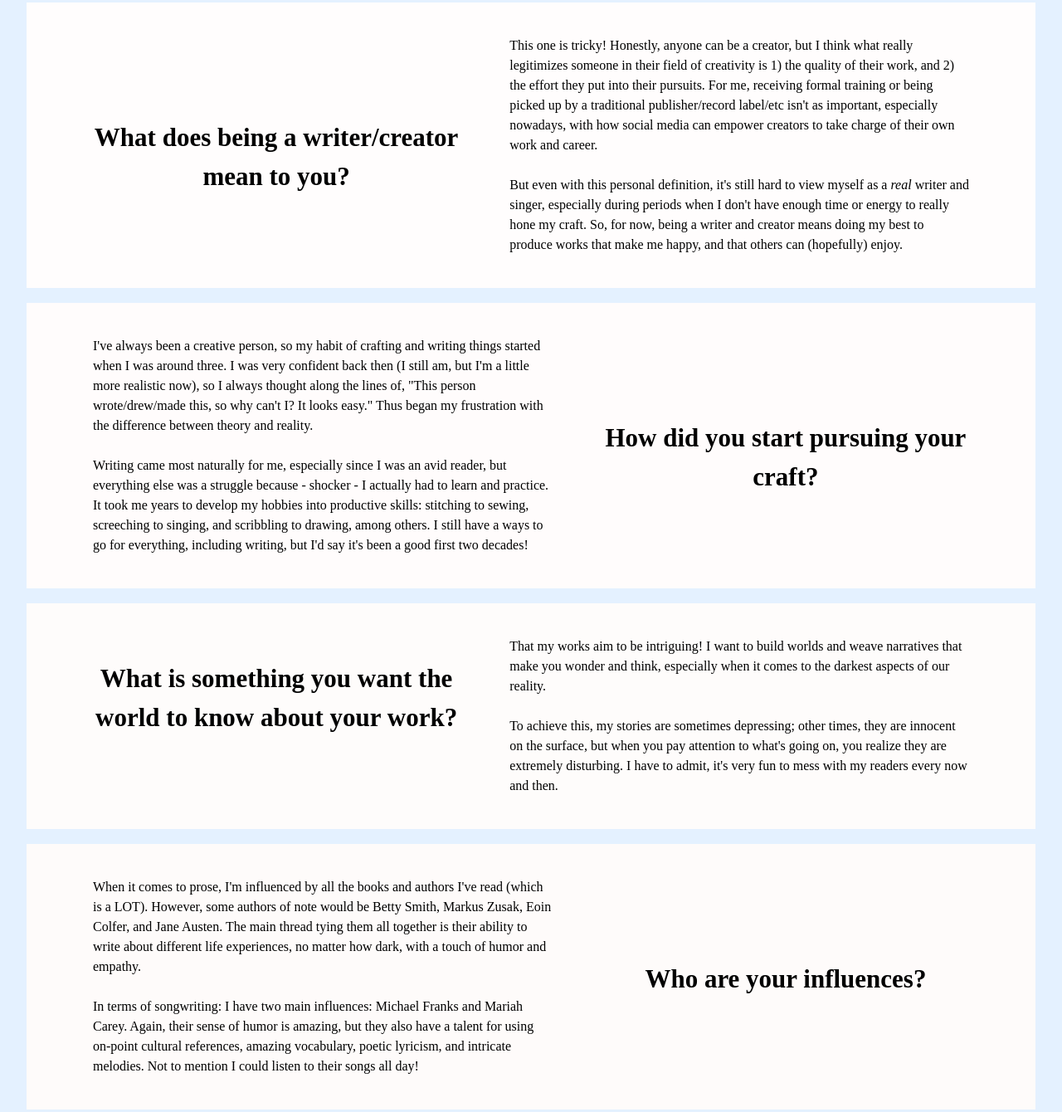
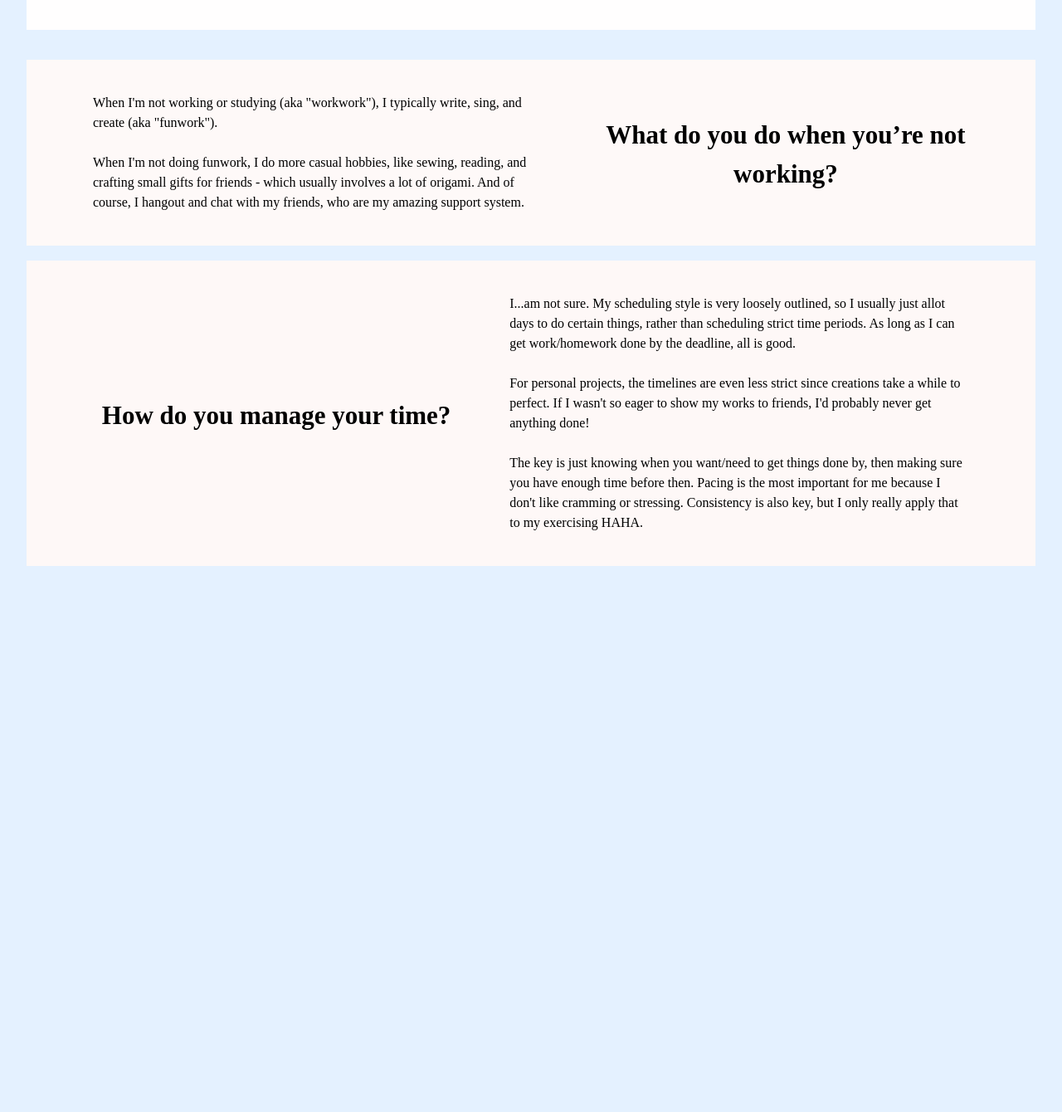
Before and after one commit to katelynnbautistayoung/katelynnbautistayoung.github.io, a plain HTML site: page resume.html in a window 1280 px wide. Shown: the part 924-2264 px from the top of the page at 83% size. After the commit the page ends 1638 px from the top, so only its background shows below. Drawn offline with Linux system fonts and the light colour scheme; a web font is replaced by a local one.

Commit message:
Update resume.html

```diff
--- a/resume.html
+++ b/resume.html
@@ -8,12 +8,12 @@
 
 <meta property="og:url"                content="index.html" />
 <meta property="og:type"               content="page" />
-<meta property="og:title"              content="Home Page of Katelynn Bautista Young" />
+<meta property="og:title"              content="Resume Page of Katelynn Bautista Young" />
 <meta property="og:image"              content="https://github.com/katelynnbautistayoung/katelynnbautistayoung.github.io/blob/main/K.png" />
 
 <link rel="shortcut icon" href="https://github.com/katelynnbautistayoung/katelynnbautistayoung.github.io/blob/main/K.png" />
 
-<title>Home Page of Katelynn Bautista Young</title>
+<title>Resume Page of Katelynn Bautista Young</title>
 
     <!-- import the webpage's stylesheet -->
     <link rel="stylesheet" href="/style.css" />
@@ -34,12 +34,13 @@
 
 
       <div class="nav" id="MainNav">
-          <a class="active" href="index.html">Home</a>
-          <a href="resume.html">Resume</a>
+          <a href="index.html">Home</a>
+          <a class="active" href="resume.html">Resume</a>
           <a href="socialmedia.html">Social Media</a>
           <a href="pressreleases.html">Press Releases</a>
           <a href="articles.html">Articles</a>
           <a href="workingon.html">Working On...</a>
+          <a href="referenceletters.html">Reference Letters</a>
           <a href="contact.html">Contact</a>
           <a href="javascript:void(0);" class="icon" onclick="myFunction()">
           <i class="fa fa-bars"></i>
@@ -103,148 +104,7 @@
 
     <br />
 
-    <div class="card" style="background-color: #fffdfd">
-      <div class="row">
-        <div class="abouttitle">
-          <br /><br /><br /><br /><br />
-          <h4>What does being a writer/creator mean to you?</h4>
-        </div>
 
-        <div class="abouttext">
-          <p>
-            This one is tricky! Honestly, anyone can be a creator, but I think
-            what really legitimizes someone in their field of creativity is 1)
-            the quality of their work, and 2) the effort they put into their
-            pursuits. For me, receiving formal training or being picked up by a
-            traditional publisher/record label/etc isn't as important,
-            especially nowadays, with how social media can empower creators to
-            take charge of their own work and career.
-            <br /><br />
-            But even with this personal definition, it's still hard to view
-            myself as a <i>real</i> writer and singer, especially during periods
-            when I don't have enough time or energy to really hone my craft. So,
-            for now, being a writer and creator means doing my best to produce
-            works that make me happy, and that others can (hopefully) enjoy.
-          </p>
-        </div>
-      </div>
-    </div>
-
-    <br />
-
-    <div class="card" style="background-color: #fffcfc">
-      <div class="row">
-        <div class="abouttext">
-          <p>
-            I've always been a creative person, so my habit of crafting and
-            writing things started when I was around three. I was very confident
-            back then (I still am, but I'm a little more realistic now), so I
-            always thought along the lines of, "This person wrote/drew/made
-            this, so why can't I? It looks easy." Thus began my frustration with
-            the difference between theory and reality.
-            <br /><br />
-            Writing came most naturally for me, especially since I was an avid
-            reader, but everything else was a struggle because - shocker - I
-            actually had to learn and practice. It took me years to develop my
-            hobbies into productive skills: stitching to sewing, screeching to
-            singing, and scribbling to drawing, among others. I still have a
-            ways to go for everything, including writing, but I'd say it's been
-            a good first two decades!
-          </p>
-        </div>
-
-        <div class="abouttitle">
-          <br /><br /><br /><br /><br />
-          <h4 style="text-align: center">
-            How did you start pursuing your craft?
-          </h4>
-        </div>
-      </div>
-    </div>
-
-    <br />
-
-    <div class="card" style="background-color: #fefcfb">
-      <div class="row">
-        <div class="abouttitle">
-          <br /><br />
-          <h4>What is something you want the world to know about your work?</h4>
-        </div>
-
-        <div class="abouttext">
-          <p>
-            That my works aim to be intriguing! I want to build worlds and weave
-            narratives that make you wonder and think, especially when it comes
-            to the darkest aspects of our reality.
-            <br /><br />
-            To achieve this, my stories are sometimes depressing; other times,
-            they are innocent on the surface, but when you pay attention to
-            what's going on, you realize they are extremely disturbing. I have
-            to admit, it's very fun to mess with my readers every now and then.
-          </p>
-        </div>
-      </div>
-    </div>
-
-    <br />
-
-    <div class="card" style="background-color: #fefbfa">
-      <div class="row">
-        <div class="abouttext">
-          <p>
-            When it comes to prose, I'm influenced by all the books and authors
-            I've read (which is a LOT). However, some authors of note would be
-            Betty Smith, Markus Zusak, Eoin Colfer, and Jane Austen. The main
-            thread tying them all together is their ability to write about
-            different life experiences, no matter how dark, with a touch of
-            humor and empathy.
-            <br /><br />
-            In terms of songwriting: I have two main influences: Michael Franks
-            and Mariah Carey. Again, their sense of humor is amazing, but they
-            also have a talent for using on-point cultural references, amazing
-            vocabulary, poetic lyricism, and intricate melodies. Not to mention
-            I could listen to their songs all day!
-          </p>
-        </div>
-
-        <div class="abouttitle">
-          <br /><br /><br /><br /><br />
-          <h4 style="text-align: center">Who are your influences?</h4>
-        </div>
-      </div>
-    </div>
-
-    <br />
-
-    <div class="card" style="background-color: #fefaf9">
-      <div class="row">
-        <div class="abouttitle">
-          <br /><br /><br /><br /><br /><br /><br /><br />
-          <h4>What are your biggest aspirations?</h4>
-        </div>
-
-        <div class="abouttext">
-          <p>
-            I have to divvy this up into three parts: writing, music, and
-            career.
-            <br /><br />
-            For my writing, my biggest aspirations are to publish several novels
-            and poetry collections, some through self-publishing and some
-            through traditional publishing. I'd also love to create a comic
-            series and an interactive fiction game!
-            <br /><br />
-            I'm an indie artist, so I don't expect to ever have as much
-            recognition as mainstream artists backed by big record labels, but I
-            would love it if I could grow a small, dedicated fanbase! I'm also
-            hoping to professionally record and release all of my albums in a
-            few years' time.
-            <br /><br />
-            Finally, for my career, I plan to specialize in environmental
-            science/economics and work for environmentally focused NGOs and companies.
-          </p>
-        </div>
-      </div>
-    </div>
 
     <br />
 
@@ -298,3 +158,14 @@
         </div>
       </div>
     </div>
+
+
+
+
+
+
+
+
+      <script src="observer.js"></script>
+    </body>
+</html>
```
